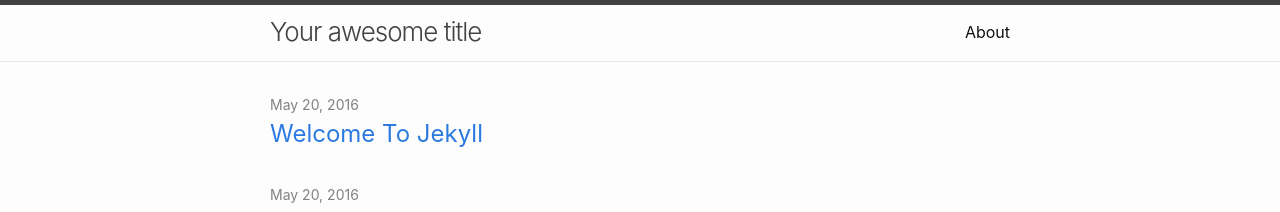
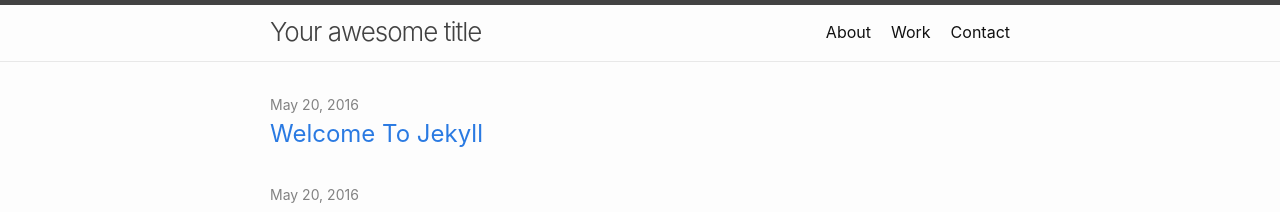
Before and after one commit to disastrid/ail_jekyll, a Jekyll site: the page built from docs/index.md, in a window 1280 px wide. Shown: the top 212 px of the page. Built offline with Jekyll 4.4.1, drawn with Linux system fonts in a browser that asks for light colours.

Commit message:
Top menu items

```diff
--- /dev/null
+++ b/docs/_data/menu.yml
@@ -0,0 +1,6 @@
+- title: About
+  url: /about/
+- title: Work
+  url: /work/
+- title: Contact
+  url: /contact/
--- a/docs/_includes/header.html
+++ b/docs/_includes/header.html
@@ -18,11 +18,8 @@
         </label>
 
         <div class="trigger">
-          {%- for path in page_paths -%}
-            {%- assign my_page = site.pages | where: "path", path | first -%}
-            {%- if my_page.title -%}
-            <a class="page-link" href="{{ my_page.url | relative_url }}">{{ my_page.title | escape }}</a>
-            {%- endif -%}
+          {%- for path in site.data.menu -%}
+            <a class="page-link" href="{{ site.url }}{{ path.url }}">{{ path.title }}</a>
           {%- endfor -%}
         </div>
       </nav>
```
